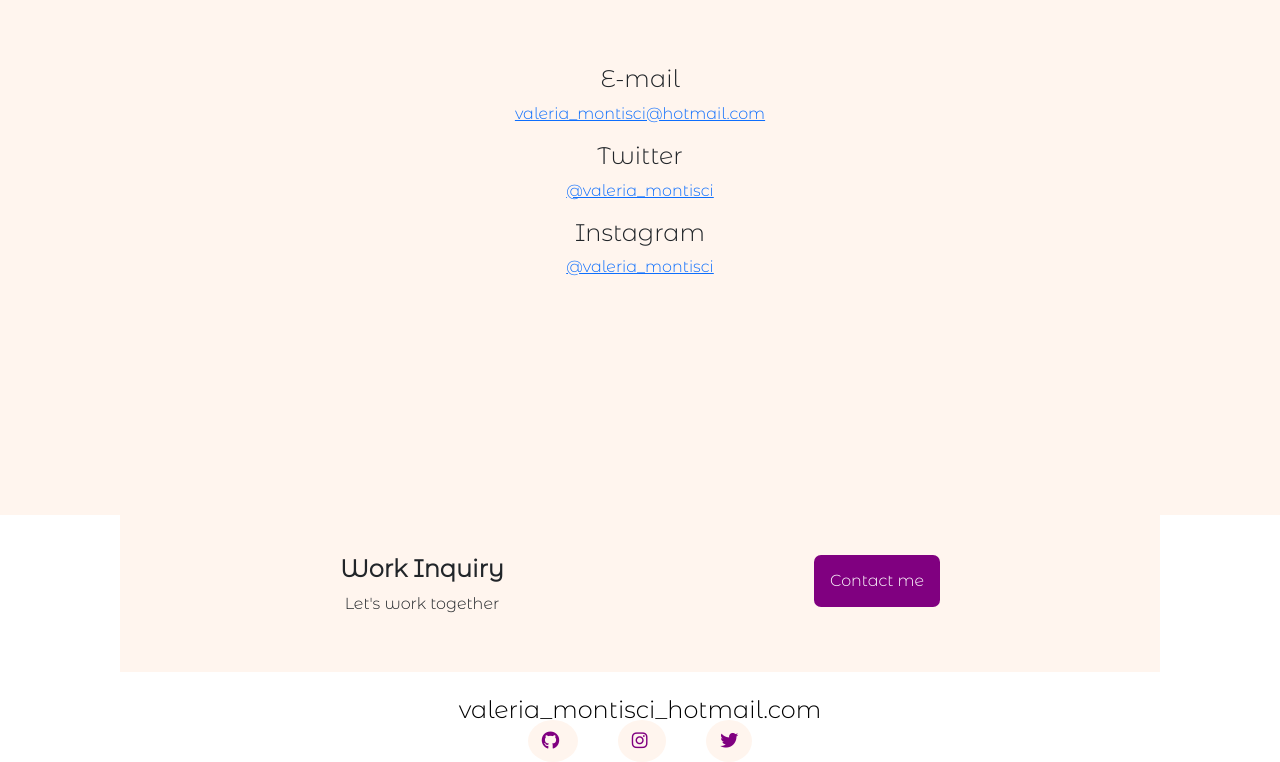
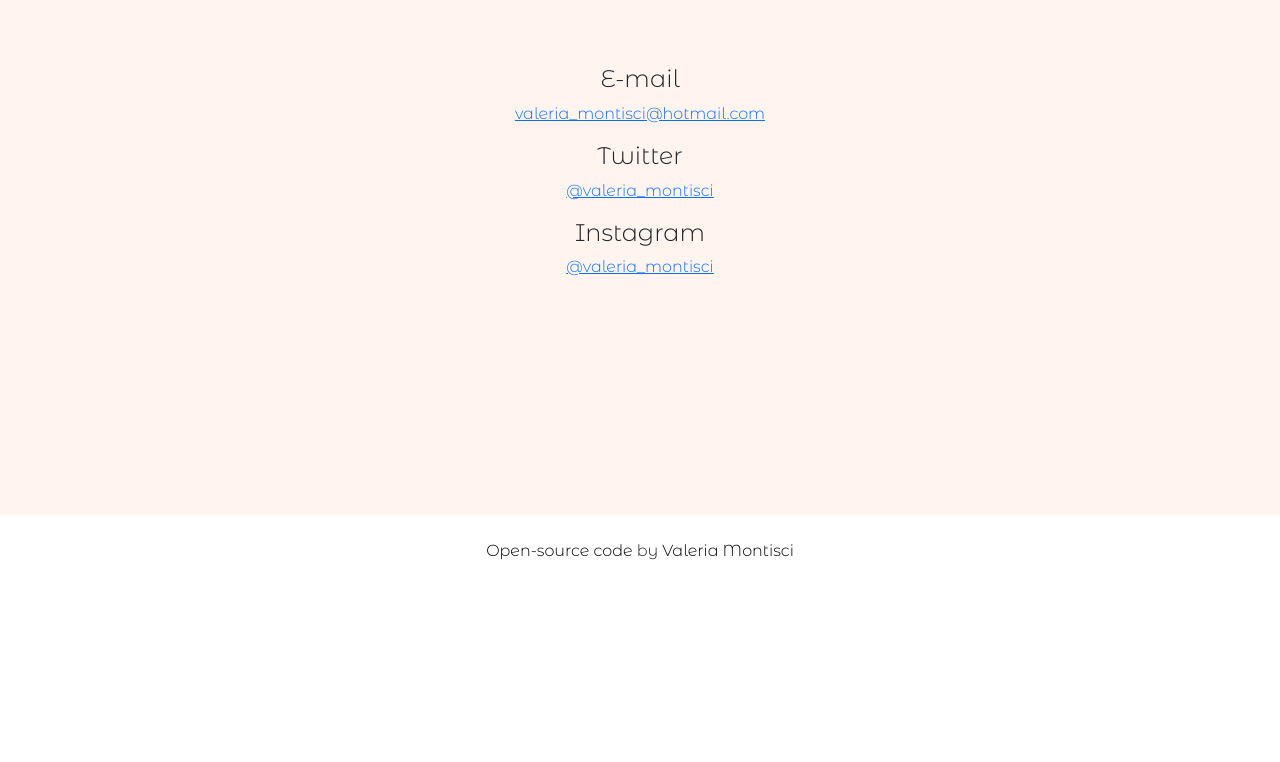
Before and after one commit to Valeria-Montisci/Portfolio, a plain HTML site: page contact.html in a window 1280 px wide. Shown: the part 399-1161 px from the top of the page. After the commit the page ends 978 px from the top, so only its background shows below. Drawn offline with nearby package versions, Linux system fonts and the light colour scheme.

Commit message:
added code-info

```diff
--- a/contact.html
+++ b/contact.html
@@ -54,30 +54,7 @@
     </p>
 </div>
     </section>
-    <footer>
-        <div class="contact-box">
-            <div>
-            <h4> Work Inquiry</h4>
-            <p> Let's work together</p></div>
-           <div> <a href="/contact.html"
-            class="btn text-decoration-none"
-            role="button"
-            title="contact me">
-           Contact me
-            </a></div>
-        </div>
-        <a href="mailto:valeria_montisci@hotmail.com"
-        class="email-link">valeria_montisci_hotmail.com</a>
-        <div class="social-links">
-           <a href="https://github.com/Valeria-Montisci">
-            <i class="fab fa-github"></i>
-           </a>
-           <a href="https://github.com/Valeria-Montisci">
-            <i class="fab fa-instagram"></i>
-           </a>
-           <a href="https://github.com/Valeria-Montisci">
-            <i class="fab fa-twitter"></i>
-           </a>
-       </div>
-    </footer>
+    <br/>
+    <p class="info-code"> <a href="https://github.com/Valeria-Montisci/Portfolio" target="blank">Open-source code</a>
+         by <a href="https://github.com/Valeria-Montisci" target="blank">Valeria Montisci</a></p>
   </body>
--- a/css/style.css
+++ b/css/style.css
@@ -74,7 +74,7 @@ float: right;}
 
 /*  Footer  */
 footer{text-align: center;
-     margin:  0 120px;
+     margin:  40px 120px;
 }
 .email-link{ text-decoration: none;
 color: black;
@@ -102,3 +102,10 @@ font-size: 24px;
           padding: 40px 220px;
      margin-bottom: 20px;}
      .contact-box h4{ font-weight: bold;}
+
+     .info-code { text-align: center;}
+     .info-code a{
+     color: black;
+text-decoration: none;}
+.info-code a:hover{text-decoration: underline;
+color: var(--primary-color);}
```
Also changed, not shown: about.html (+3 -0 lines), index.html (+4 -1 lines), work.html (+4 -0 lines).
